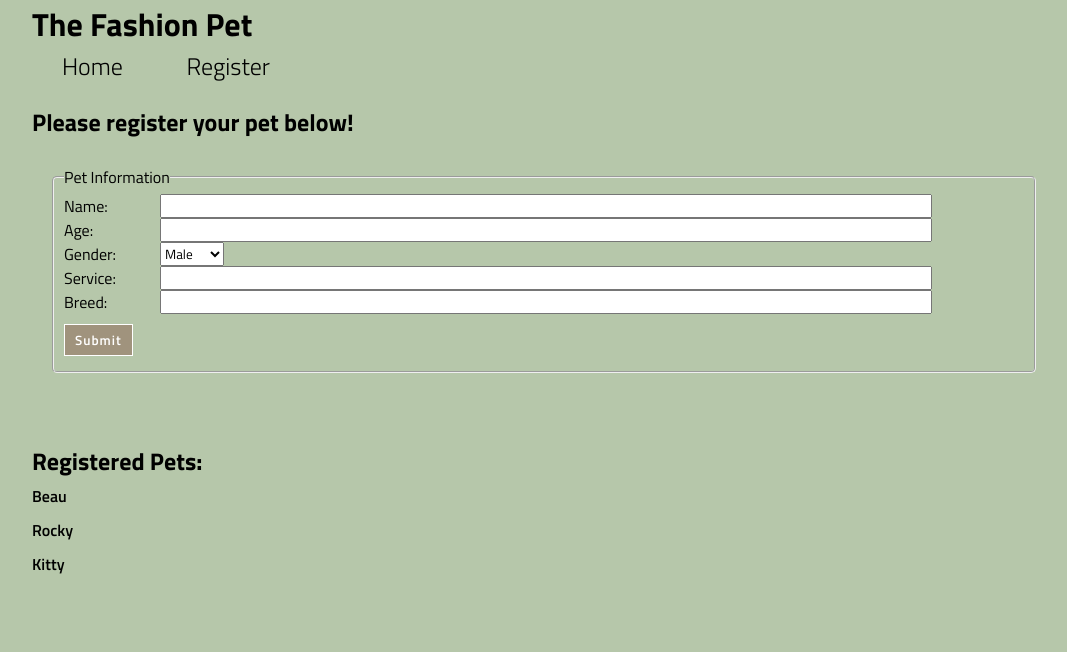
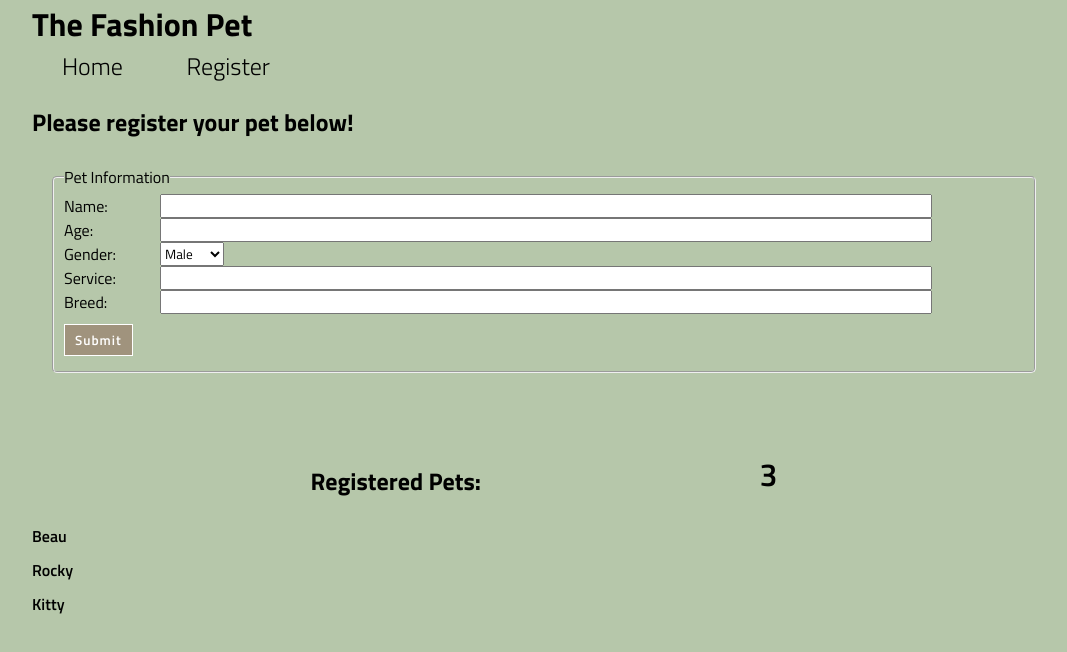
Before and after one commit to NickJ21/petSalon-104, a plain HTML site: page register.html in a window 1280 px wide. Shown: the whole page, without its empty margins (96-1163 px from the left). Drawn offline with Linux system fonts and the light colour scheme.

Commit message:
added registered pet number

```diff
--- a/register.html
+++ b/register.html
@@ -55,7 +55,10 @@
             </form>
         </div>
         <div class="register-container">
-            <p class="secondary-text">Registered Pets:</p>
+            <div class="register-number">
+                <p class="secondary-text">Registered Pets:</p>
+                <p id="reg-num"></p>
+            </div>
             <p id="register"></p>
         </div>
         <script src="./scripts/salon.js"></script>
--- a/scripts/salon.js
+++ b/scripts/salon.js
@@ -32,4 +32,10 @@ function displayRegister() {
         document.getElementById("register").innerHTML+=`<p> ${(petRegister[i].name)} </p>`;
     }
 }
+
+function numRegister(){
+    document.getElementById("reg-num").innerHTML+=`<p> ${(petRegister.length)} </p>`;
+}
+
+window.onload= numRegister()
 window.onload= displayRegister() //display registered pets on page load
--- a/styles/main.css
+++ b/styles/main.css
@@ -92,6 +92,16 @@ nav a{
     flex-direction: column;
     gap:10px;
 }
+#reg-num{
+    font-weight:600;
+    font-size: 32px;
+}
+.register-number{
+    display:flex;
+    align-items: center;
+    justify-content: space-evenly;
+    margin-bottom:20px;
+}
 .btn-submit{
     background-color: #A0937D;
     border:solid 1px white;
```
